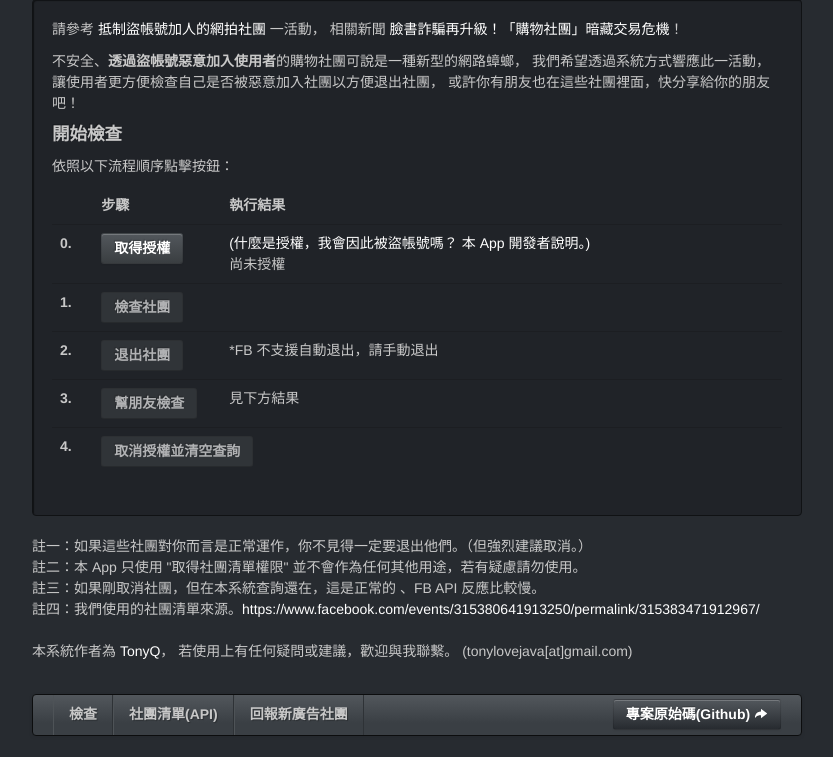
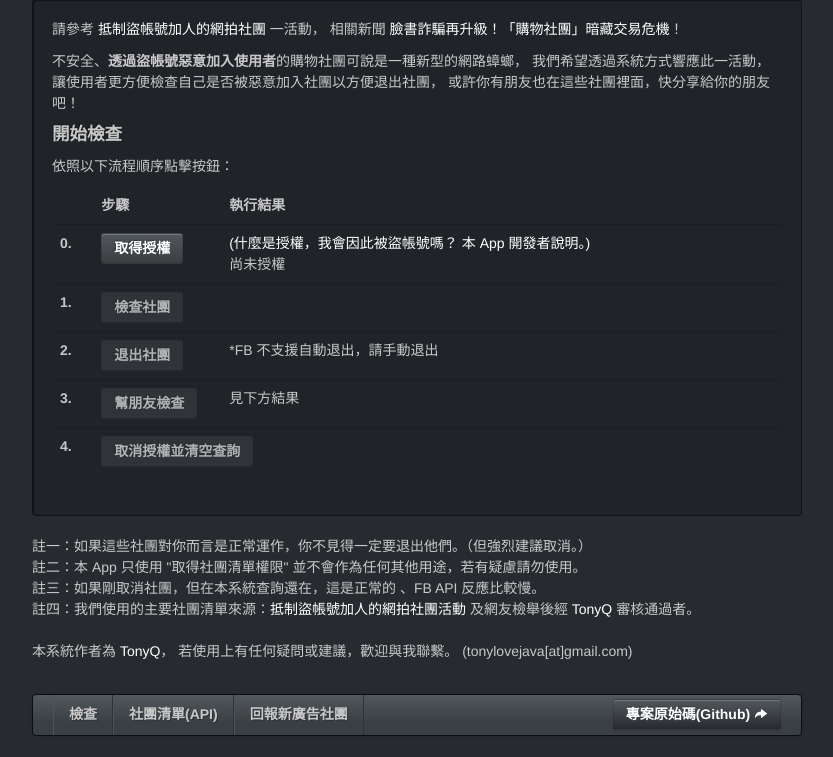
Before and after one commit to tony1223/spam-group, a CodeIgniter app: template application/views/welcome_message.php in a window 1280 px wide. Shown: the part 226-983 px from the top of the page, without its empty margins (223-1056 px from the left). Run offline with CodeIgniter, Linux system fonts and the light colour scheme; the template is opened without the code that fills it, so the values that code supplies are empty; some libraries are stand-ins or nearby versions.

Commit message:
finetune

```diff
--- a/application/views/welcome_message.php
+++ b/application/views/welcome_message.php
@@ -92,7 +92,8 @@
 					註一：如果這些社團對你而言是正常運作，你不見得一定要退出他們。（但強烈建議取消。）<br />
 					註二：本 App 只使用 "取得社團清單權限" 並不會作為任何其他用途，若有疑慮請勿使用。<br />
 					註三：如果剛取消社團，但在本系統查詢還在，這是正常的 、FB API 反應比較慢。<Br />
-					註四：我們使用的社團清單來源。<a target="_blank" href="https://www.facebook.com/events/315380641913250/permalink/315383471912967/">https://www.facebook.com/events/315380641913250/permalink/315383471912967/</a>
+					註四：我們使用的主要社團清單來源：<a target="_blank" href="https://www.facebook.com/events/315380641913250/permalink/315383471912967/">抵制盜帳號加人的網拍社團活動</a> 及網友檢舉後經  <a target="_blank"  href="https://www.facebook.com/tonylovejava">TonyQ</a> 審核通過者。<br />
+
 			</div>
 
 
```
